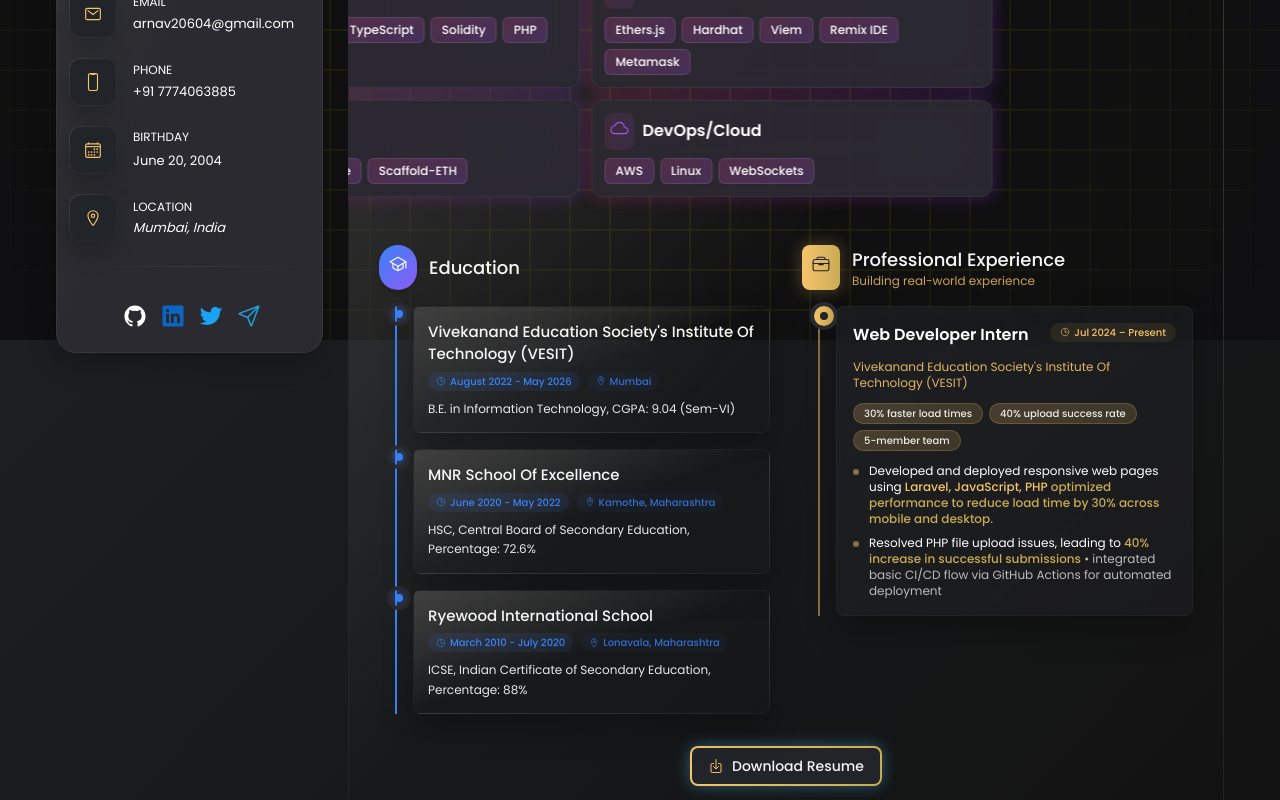
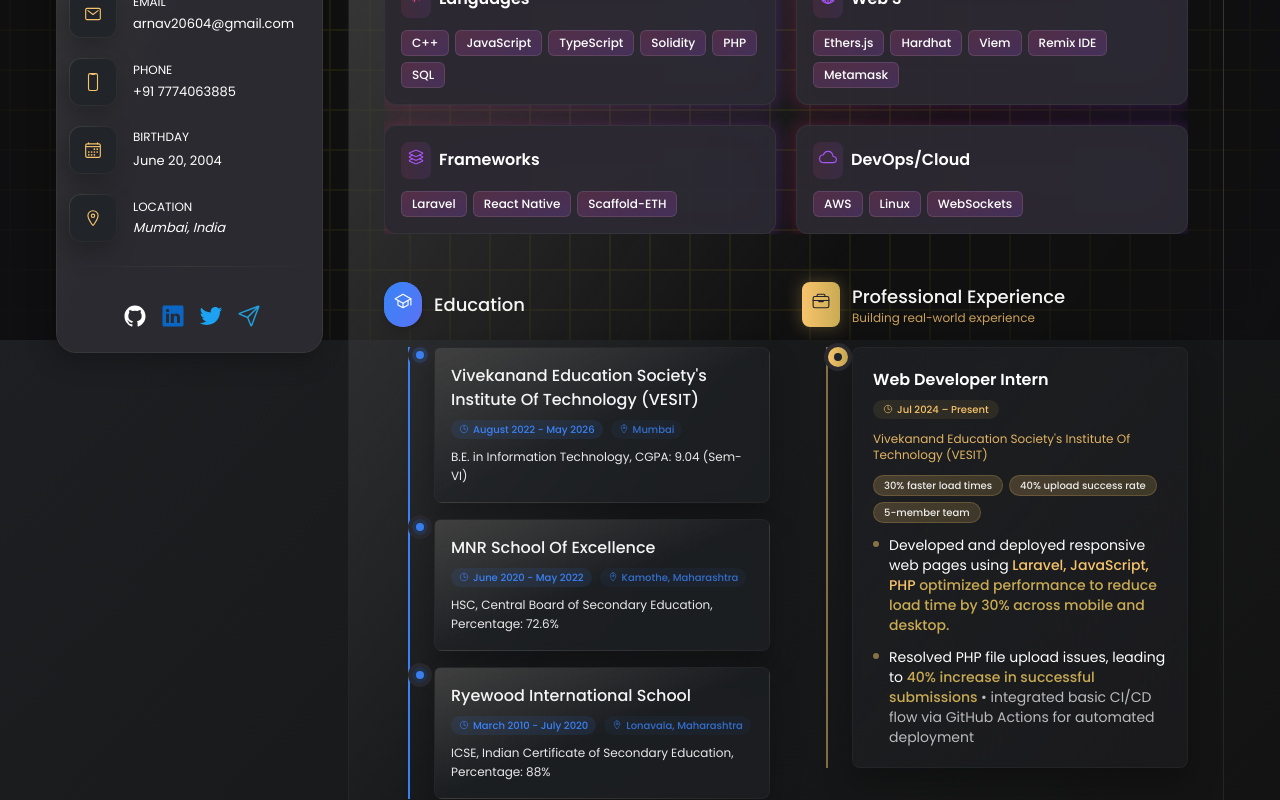
Before and after one commit to xyzarnav/portfolio, a React (Vite) app: page /resume in a window 1280 px wide. Shown: the part 460-1260 px from the top of the page. Built offline with nearby package versions, Linux system fonts and the light colour scheme.

Commit message:
fix: Improve grid layout for skills section and ensure equal width for card items

```diff
--- a/src/components/Resume/Resume.jsx
+++ b/src/components/Resume/Resume.jsx
@@ -70,7 +70,7 @@
   },
 ];
 
-const Resume = (props) => {
+const Resume = () => {
   // Using prefix _ to indicate it's intentionally unused, or remove if not needed
   const [_isVisible, setIsVisible] = useState(false);
   const skillsRef = useRef(null);
@@ -101,7 +101,7 @@
   }, []);
 
   return (
-    <article className={`card bg-smokyblack border border-jet/40 rounded-[20px] p-[20px] sm:p-[25px] shadow-shadow-1 animate-[fadeIn_0.5s_ease_backwards] w-full sm:w-[95%] md:w-[540px] md:mx-auto md:p-[30px] xl:w-auto xl:min-h-full max-w-[1200px] mx-auto ${props?.isMobile ? "flex flex-col h-full min-h-0" : ""}`}>
+    <article className="card bg-smokyblack border border-jet/40 rounded-[20px] p-[20px] sm:p-[25px] shadow-shadow-1 animate-[fadeIn_0.5s_ease_backwards] w-full max-w-[1200px] mx-auto md:p-[30px] lg:p-[35px]">
       <header className="mb-6 sm:mb-8">
         <h2 className="section-title bg-text-gradient-yellow text-transparent bg-clip-text inline-block text-[24px] sm:text-[28px] font-bold">
           Resume
@@ -109,7 +109,7 @@
       </header>
 
       {/* Skills Section */}
-      <section className="skill mt-4 sm:mt-6" ref={skillsRef}>
+      <section className="skill mt-4 sm:mt-6 overflow-hidden" ref={skillsRef}>
         <div className="flex items-center mb-4 sm:mb-5">
           <div className="relative group">
             <div className="absolute -inset-0.5 bg-gradient-to-r from-pink-600 to-purple-600 rounded-lg blur opacity-50 group-hover:opacity-75 transition duration-1000"></div>
@@ -132,19 +132,18 @@
           </div>
         </div>
 
-        <div className="grid grid-cols-1 sm:grid-cols-2 gap-3">
+        <div className="grid-skills-fix grid grid-cols-1 sm:grid-cols-2 gap-4 md:gap-5 mx-auto">
           {skills.map((category, i) => (
             <div
               key={i}
-              className="group relative flex-1"
+              className="group relative w-full"
               style={{
                 animation: `fadeInUp 0.5s ease forwards ${i * 0.15}s`,
-                perspective: "1000px",
               }}
             >
               <div className="absolute -inset-0.5 bg-gradient-to-r from-pink-600 to-purple-600 rounded-xl blur opacity-25 group-hover:opacity-50 transition duration-1000"></div>
-              <div className="relative bg-eerie-black-2/95 backdrop-blur-xl border border-white/5 p-3 rounded-xl transform-gpu transition-all duration-300 group-hover:-translate-y-1 group-hover:shadow-xl h-full">
-                <div className="flex items-center mb-2">
+              <div className="relative bg-eerie-black-2/95 backdrop-blur-xl border border-white/5 p-4 sm:p-4.5 rounded-xl transform-gpu transition-all duration-300 group-hover:-translate-y-1 group-hover:shadow-xl h-full flex flex-col">
+                <div className="flex items-center mb-3">
                   <div className="p-1.5 rounded-lg bg-gradient-to-r from-pink-500/10 to-purple-500/10">
                     {category.category === "Languages" && (
                       <ion-icon
@@ -195,14 +194,15 @@
         </div>
       </section>
 
-      <div className="grid grid-cols-1 gap-6 sm:gap-8 lg:grid-cols-2 mt-12">
+      <div className="grid grid-cols-1 gap-6 sm:gap-8 lg:grid-cols-2 mt-10 md:mt-12">
         {/* Education Section */}
         <section className="timeline">
-          <div className="flex items-center mb-4">
-            <div className="bg-gradient-blue-purple text-white p-2.5 rounded-full mr-3 shadow-md">
+          <div className="flex items-center mb-4 sm:mb-5">
+            <div className="bg-gradient-blue-purple text-white p-2.5 rounded-full mr-3 shadow-md relative overflow-hidden">
+              <div className="absolute inset-0 bg-gradient-to-r from-accent-blue to-accent-blue/70 opacity-80 animate-pulse-slow"></div>
               <ion-icon
                 name="school-outline"
-                class="text-lg"
+                class="text-lg relative z-10"
               ></ion-icon>
             </div>
             <h3 className="text-[18px] font-medium text-white-2">
@@ -210,10 +210,10 @@
             </h3>
           </div>
 
-          <ol className="border-l-2 border-accent-blue ml-4 space-y-4">
+          <ol className="border-l-2 border-accent-blue ml-4 space-y-4 sm:ml-6">
             {education.map((item, i) => (
               <li
-                className="ml-4 relative"
+                className="ml-4 sm:ml-6 relative"
                 key={i}
                 style={{
                   animationName: "slideInBottom",
@@ -225,11 +225,11 @@
                 <span className="absolute -left-[22px] flex items-center justify-center w-4 h-4 bg-accent-blue/20 rounded-full ring-4 ring-eerie-black-2">
                   <div className="w-2 h-2 bg-accent-blue rounded-full"></div>
                 </span>
-                <div className="card p-3.5 border border-jet/30 hover:shadow-glow hover:border-accent-blue/30 transition-all duration-300 rounded-lg">
-                  <h4 className="text-[15px] font-medium text-white-2 capitalize">
+                <div className="card p-3.5 sm:p-4 border border-jet/30 hover:shadow-glow hover:border-accent-blue/30 transition-all duration-300 rounded-lg bg-eerie-black-1/50 backdrop-blur-sm">
+                  <h4 className="text-[15px] sm:text-[16px] font-medium text-white-2 capitalize">
                     {item.title}
                   </h4>
-                  <div className="flex flex-wrap gap-2 mt-1.5">
+                  <div className="flex flex-wrap gap-2 mt-1.5 sm:mt-2">
                     <span className="inline-flex items-center px-2 py-0.5 text-[10px] font-medium text-accent-blue bg-accent-blue/10 rounded-full">
                       <ion-icon name="time-outline" class="mr-1"></ion-icon>
                       {item.period}
@@ -250,7 +250,7 @@
 
         {/* Experience Section */}
         <section className="timeline">
-          <div className="flex items-center mb-4">
+          <div className="flex items-center mb-4 sm:mb-5">
             <div className="relative group">
               <div className="absolute -inset-0.5 bg-gradient-to-r from-orange-yellow-crayola to-vegas-gold rounded-lg blur opacity-25 group-hover:opacity-50 transition duration-500"></div>
               <div className="relative bg-gradient-to-r from-orange-yellow-crayola to-vegas-gold p-2.5 rounded-lg">
@@ -270,11 +270,11 @@
             </div>
           </div>
 
-          <ol className="border-l-2 border-orange-yellow-crayola/50 ml-4 space-y-5">
+          <ol className="border-l-2 border-orange-yellow-crayola/50 ml-4 sm:ml-6 space-y-5">
             {experience.map((item, i) => (
               <li
                 key={i}
-                className="ml-4 relative"
+                className="ml-4 sm:ml-6 relative"
                 style={{
                   animationName: "slideInBottom",
                   animationDuration: "0.5s",
@@ -282,11 +282,11 @@
                   animationFillMode: "both",
                 }}
               >
-                <span className="absolute -left-[22px] flex items-center justify-center w-5 h-5 bg-gradient-to-r from-orange-yellow-crayola to-vegas-gold rounded-full ring-4 ring-eerie-black-2">
+                <span className="absolute -left-[22px] sm:-left-[24px] flex items-center justify-center w-5 h-5 bg-gradient-to-r from-orange-yellow-crayola to-vegas-gold rounded-full ring-4 ring-eerie-black-2">
                   <div className="w-2 h-2 bg-eerie-black-1 rounded-full"></div>
                 </span>
 
-                <div className="card p-4 border border-jet/30 hover:shadow-glow hover:border-orange-yellow-crayola/30 transition-all duration-300 bg-gradient-to-br from-eerie-black-1/50 to-eerie-black-2/30 backdrop-blur-sm rounded-lg">
+                <div className="card p-4 sm:p-5 border border-jet/30 hover:shadow-glow hover:border-orange-yellow-crayola/30 transition-all duration-300 bg-gradient-to-br from-eerie-black-1/50 to-eerie-black-2/30 backdrop-blur-sm rounded-lg">
                   <div className="flex flex-wrap items-start justify-between gap-2 mb-3">
                     <h4 className="text-[16px] font-semibold text-white">
                       {item.title}
@@ -312,11 +312,11 @@
                     ))}
                   </div>
 
-                  <ul className="space-y-2">
+                  <ul className="space-y-2 sm:space-y-3">
                     {item.desc.map((point, index) => (
                       <li
                         key={index}
-                        className={`relative pl-4 text-xs ${
+                        className={`relative pl-4 text-xs sm:text-sm ${
                           point.highlight ? "text-white" : "text-white/80"
                         }`}
                       >
@@ -351,14 +351,14 @@
       </div>
 
       {/* Download Resume Button */}
-      <div className="flex justify-center mt-8">
+      <div className="flex justify-center mt-8 sm:mt-10">
         <a
           href="https://github.com/xyzarnav"
           target="_blank"
           rel="noopener noreferrer"
-          className="group relative inline-flex items-center justify-center overflow-hidden rounded-lg bg-gradient-to-r from-orange-yellow-crayola to-vegas-gold p-[2px] text-eerie-black-1 shadow-glow hover:shadow-lg hover:shadow-orange-yellow-crayola/30 focus:outline-none"
+          className="group relative inline-flex items-center justify-center overflow-hidden rounded-lg bg-gradient-to-r from-orange-yellow-crayola to-vegas-gold p-[2px] text-eerie-black-1 shadow-glow hover:shadow-lg hover:shadow-orange-yellow-crayola/30 focus:outline-none transform transition-transform hover:scale-105 active:scale-95"
         >
-          <span className="relative flex items-center gap-2 rounded-md bg-eerie-black-1 px-4 py-2 transition-all duration-300 ease-in group-hover:bg-opacity-0">
+          <span className="relative flex items-center gap-2 rounded-md bg-eerie-black-1 px-4 py-2 sm:px-5 sm:py-2.5 transition-all duration-300 ease-in group-hover:bg-opacity-0">
             <ion-icon
               name="download-outline"
               class="text-orange-yellow-crayola group-hover:text-eerie-black-1 transition-colors"
@@ -369,6 +369,15 @@
           </span>
         </a>
       </div>
+
+      {/* Add a subtle scroll-to-top button for mobile usability */}
+      <button
+        onClick={() => window.scrollTo({ top: 0, behavior: "smooth" })}
+        className="fixed bottom-4 right-4 bg-eerie-black-1 p-2 rounded-full shadow-md opacity-70 hover:opacity-100 transition-opacity z-50 lg:hidden"
+        aria-label="Scroll to top"
+      >
+        <ion-icon name="arrow-up-outline" class="text-vegas-gold text-lg"></ion-icon>
+      </button>
     </article>
   );
 };
--- a/src/index.css
+++ b/src/index.css
@@ -269,3 +269,46 @@
     padding-bottom: 60px;
   }
 }
+
+/* Fix for grid column alignment issues */
+@media screen and (min-width: 640px) {
+  .grid-skills-fix {
+    grid-template-columns: repeat(2, minmax(0, 1fr));
+    width: 100%;
+    gap: 1rem;
+  }
+
+  .grid-skills-fix > div {
+    width: 100%;
+    max-width: 100%;
+  }
+}
+
+/* Equal width card items */
+.grid-skills-fix {
+  display: grid;
+  gap: 1rem;
+  width: 100%;
+}
+
+.grid-skills-fix > div {
+  display: flex;
+  width: 100%;
+  margin: 0;
+}
+
+.grid-skills-fix > div > div:last-child {
+  flex: 1;
+  width: 100%;
+}
+
+/* Fix for animation transform issues */
+@media (min-width: 640px) {
+  .grid-skills-fix > div {
+    transform: none !important;
+  }
+
+  .grid-skills-fix > div:hover {
+    transform: translateY(-4px) !important;
+  }
+}
```
